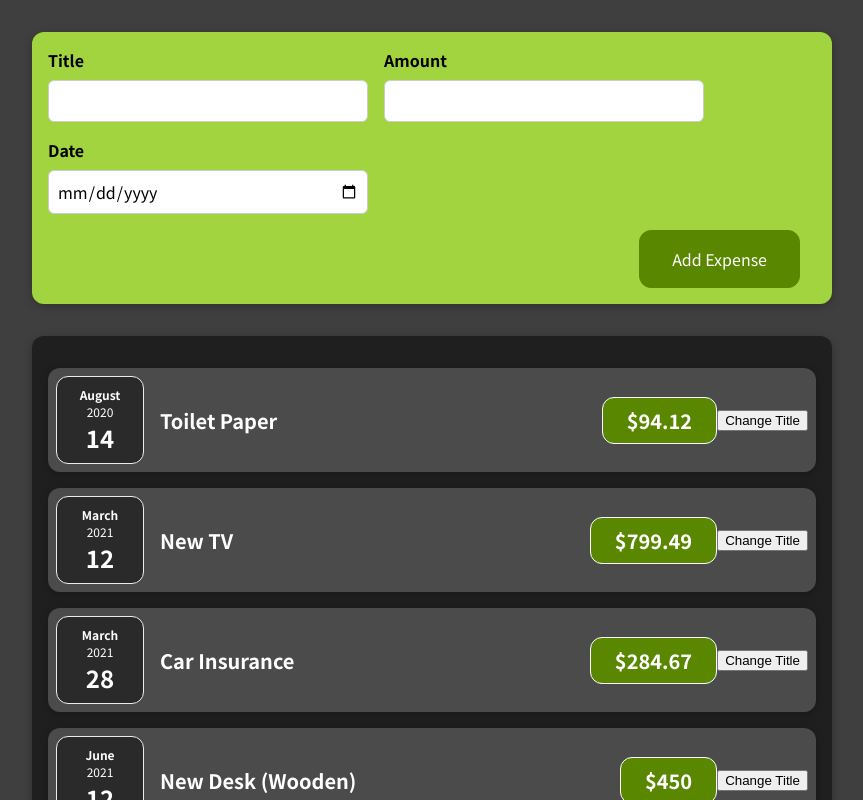
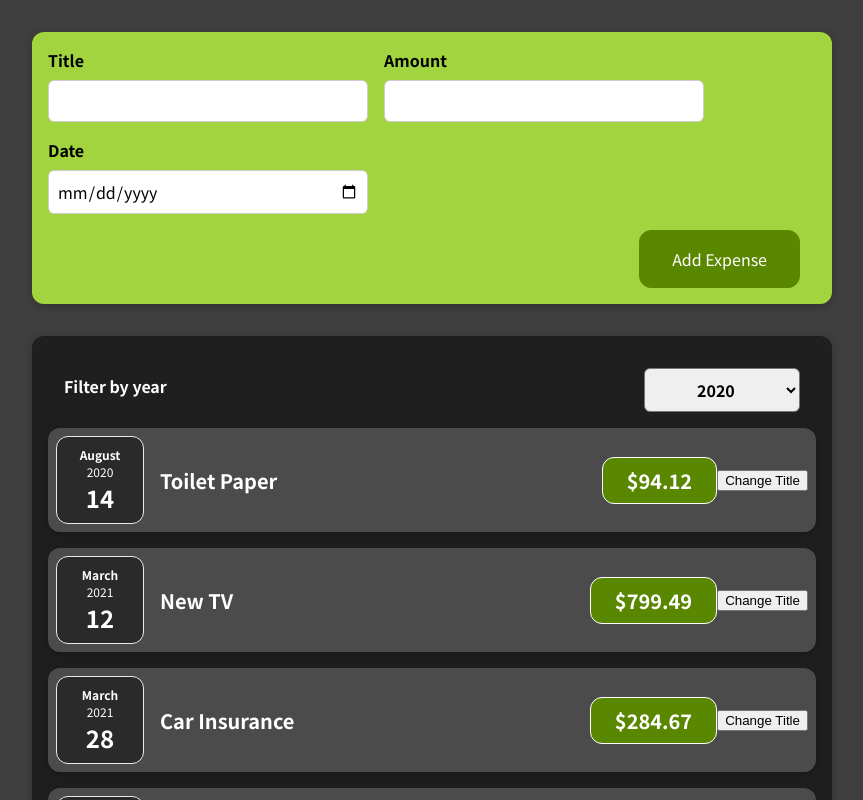
Before and after one commit to agreeshin/expense-tracker, a React (Create React App) app: page / in a window 1280 px wide. Shown: the top 800 px of the page, without its empty margins (208-1071 px from the left). Built offline with nearby package versions, Linux system fonts and the light colour scheme.

Commit message:
Add expense filter

```diff
--- a/src/components/Expenses/Expenses.js
+++ b/src/components/Expenses/Expenses.js
@@ -1,12 +1,20 @@
-import React from "react";
+import React, { useState } from "react";
 
+import ExpensesFilter from "./ExpensesFilter";
 import ExpenseItem from "./ExpenseItem";
 import Card from "../UI/Card";
 import './Expenses.css';
 
 const Expenses = (props) => {
+  const [filteredYear, setFilteredYear] = useState('2020');
+
+  const filterChangeHandler = selectedYear => {
+    setFilteredYear(selectedYear);
+  };
+
   return (
       <Card className="expenses">
+        <ExpensesFilter selected={filteredYear} onChangeFilter={filterChangeHandler} />
         <ExpenseItem
           title={props.items[0].title}
           amount={props.items[0].amount}
--- /dev/null
+++ b/src/components/Expenses/ExpensesFilter.css
@@ -0,0 +1,24 @@
+.expenses-filter {
+  color: white;
+  padding: 0 1rem;
+}
+
+.expenses-filter__control {
+  display: flex;
+  width: 100%;
+  align-items: center;
+  justify-content: space-between;
+  margin: 1rem 0;
+}
+
+.expenses-filter label {
+  font-weight: bold;
+  margin-bottom: 0.5rem;
+}
+
+.expenses-filter select {
+  font: inherit;
+  padding: 0.5rem 3rem;
+  font-weight: bold;
+  border-radius: 6px;
+}
--- /dev/null
+++ b/src/components/Expenses/ExpensesFilter.js
@@ -0,0 +1,25 @@
+import React from 'react';
+
+import './ExpensesFilter.css';
+
+const ExpensesFilter = (props) => {
+  const dropdownChangeHandler = (event) => {
+    props.onChangeFilter(event.target.value);
+  };
+
+  return (
+    <div className='expenses-filter'>
+      <div className='expenses-filter__control'>
+        <label>Filter by year</label>
+        <select value={props.selected} onChange={dropdownChangeHandler}>
+          <option value='2022'>2022</option>
+          <option value='2021'>2021</option>
+          <option value='2020'>2020</option>
+          <option value='2019'>2019</option>
+        </select>
+      </div>
+    </div>
+  );
+};
+
+export default ExpensesFilter;
```
Lines whose indentation alone changed are shown as unchanged.
